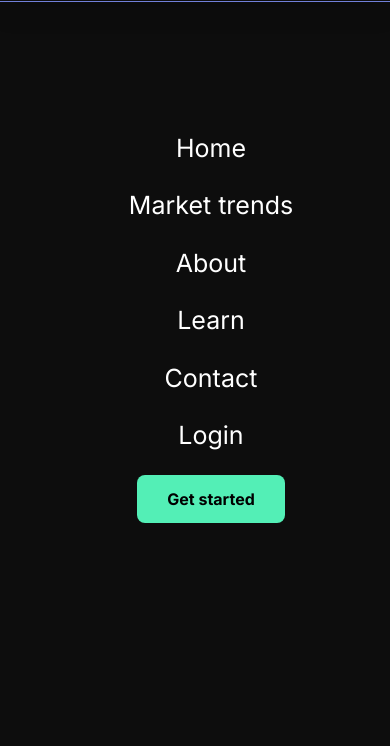
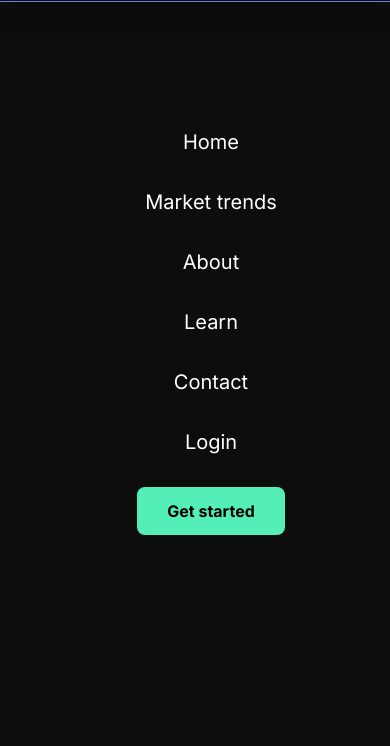
Before and after one commit to V1que/Coinvest, a plain HTML site: page index.html in a window 390 px wide. Both pictures are taken after a click on the element 290 px from the left and 49 px from the top of the page. Shown: the part 98-844 px from the top of the page. Drawn offline with nearby package versions, Linux system fonts and the light colour scheme.

Commit message:
mobile nav font-size fixed

```diff
--- a/main.css
+++ b/main.css
@@ -347,7 +347,7 @@ header .swiper-pagination-bullet-active {
   border-radius: 18px;
   background-color: var(--color-5);
   margin: 0;
-  padding: 0;
+  padding: 3%;
   color: var(--color-6);
 }
 .card-header {
@@ -489,12 +489,12 @@ header .swiper-pagination-bullet-active {
   }
 
   .mobile-nav .menu-items li {
-    margin: 20px 0;
+    margin: 30px 0;
   }
   .mobile-nav .menu-items li a {
     color: var(--color-6);
     text-decoration: none;
-    font-size: 25px;
+    font-size: 20px;
   }
   .swiper {
     max-width: 88%;
```
